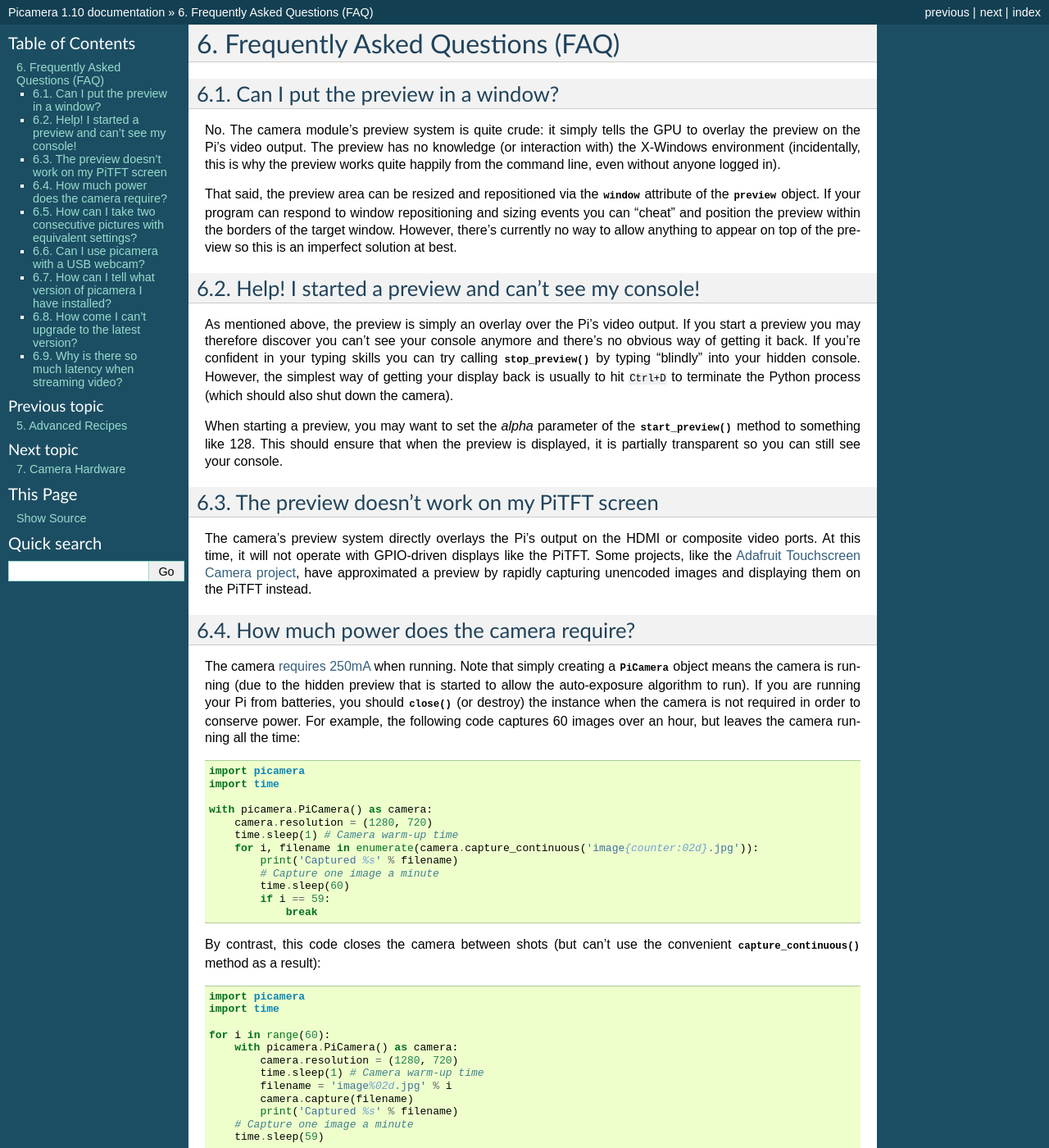
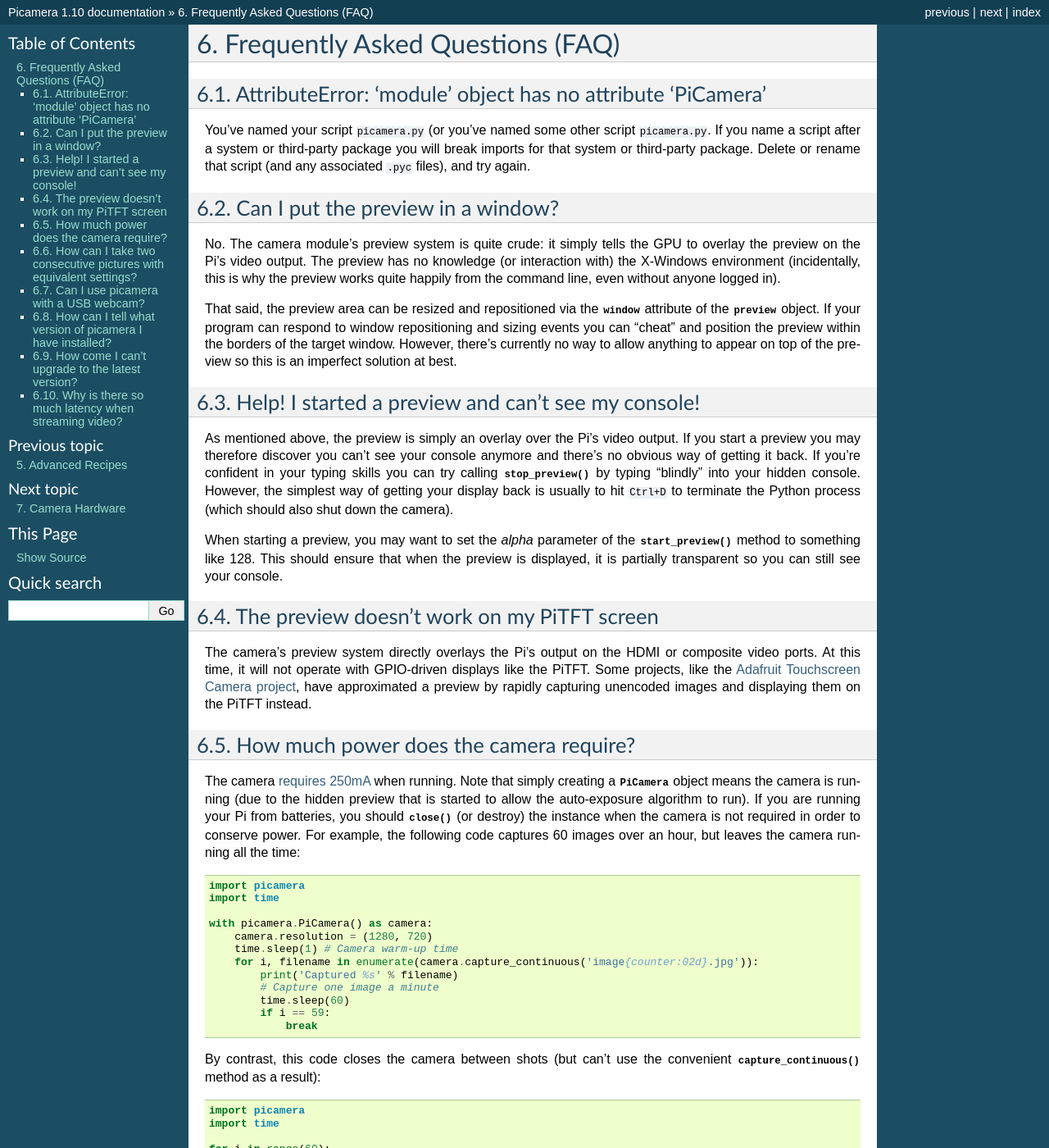
Before and after one commit to waveform80/picamera, a Sphinx documentation site: the page built from docs/faq.rst, in a window 1280 px wide and 1400 px high. Shown: the whole window at 82% size. Built offline with Sphinx 7.4.7, drawn with Linux system fonts in a browser that asks for light colours; pages that are not in the unit, such as notebooks, are missing from menus; some of the changed text lies outside the part shown.

Commit message:
Added FAQ about script named picamera.py
It's come up enough times to be a FAQ now

```diff
--- a/docs/faq.rst
+++ b/docs/faq.rst
@@ -3,6 +3,15 @@
 ================================
 Frequently Asked Questions (FAQ)
 ================================
+
+
+AttributeError: 'module' object has no attribute 'PiCamera'
+===========================================================
+
+You've named your script ``picamera.py`` (or you've named some other script
+``picamera.py``. If you name a script after a system or third-party package you
+will break imports for that system or third-party package. Delete or rename
+that script (and any associated ``.pyc`` files), and try again.
 
 Can I put the preview in a window?
 ==================================
```
